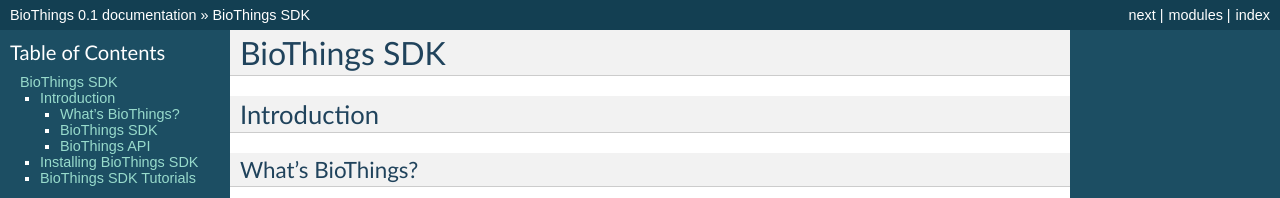
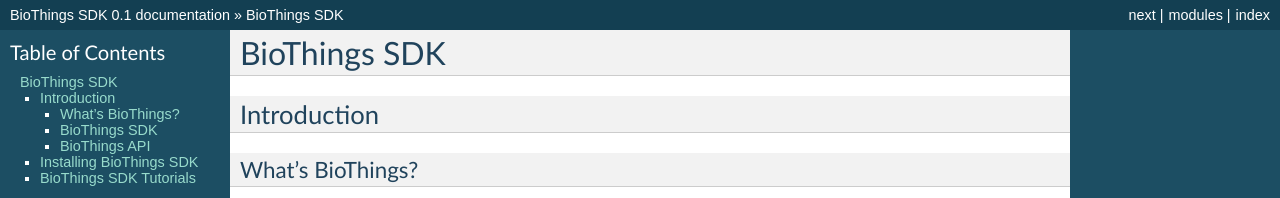
Before and after one commit to biothings/biothings.api, a Sphinx documentation site: the page built from docs/index.rst, in a window 1280 px wide and 900 px high. Shown: the top 198 px of the window. Built offline with Sphinx 7.4.7, drawn with Linux system fonts in a browser that asks for light colours; some of the changed text lies outside the part shown.

Commit message:
Update conf.py

```diff
--- a/docs/conf.py
+++ b/docs/conf.py
@@ -49,7 +49,7 @@
 master_doc = 'index'
 
 # General information about the project.
-project = u'BioThings'
+project = u'BioThings SDK'
 copyright = u'2017, BioThings'
 author = u'BioThings team'
 
```
